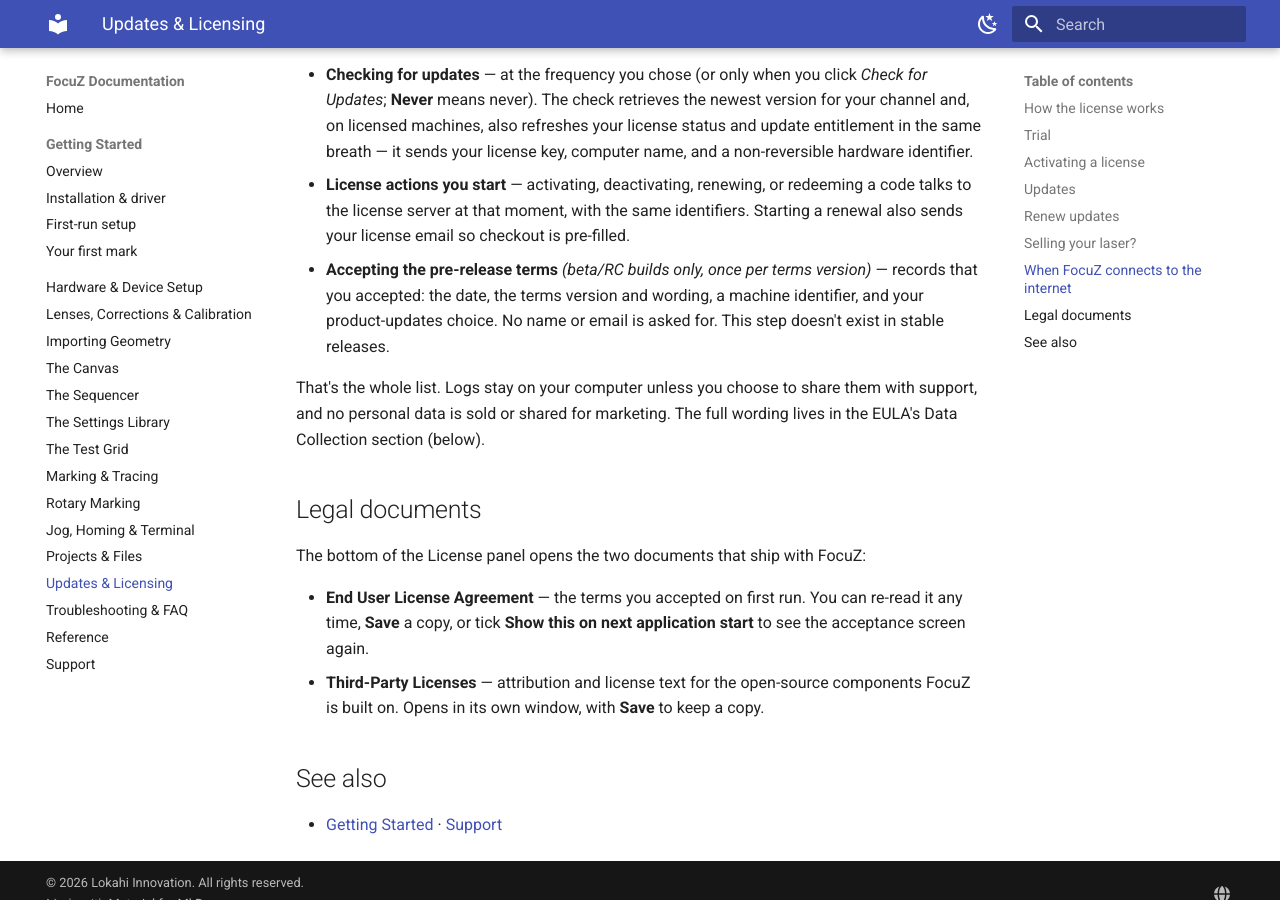
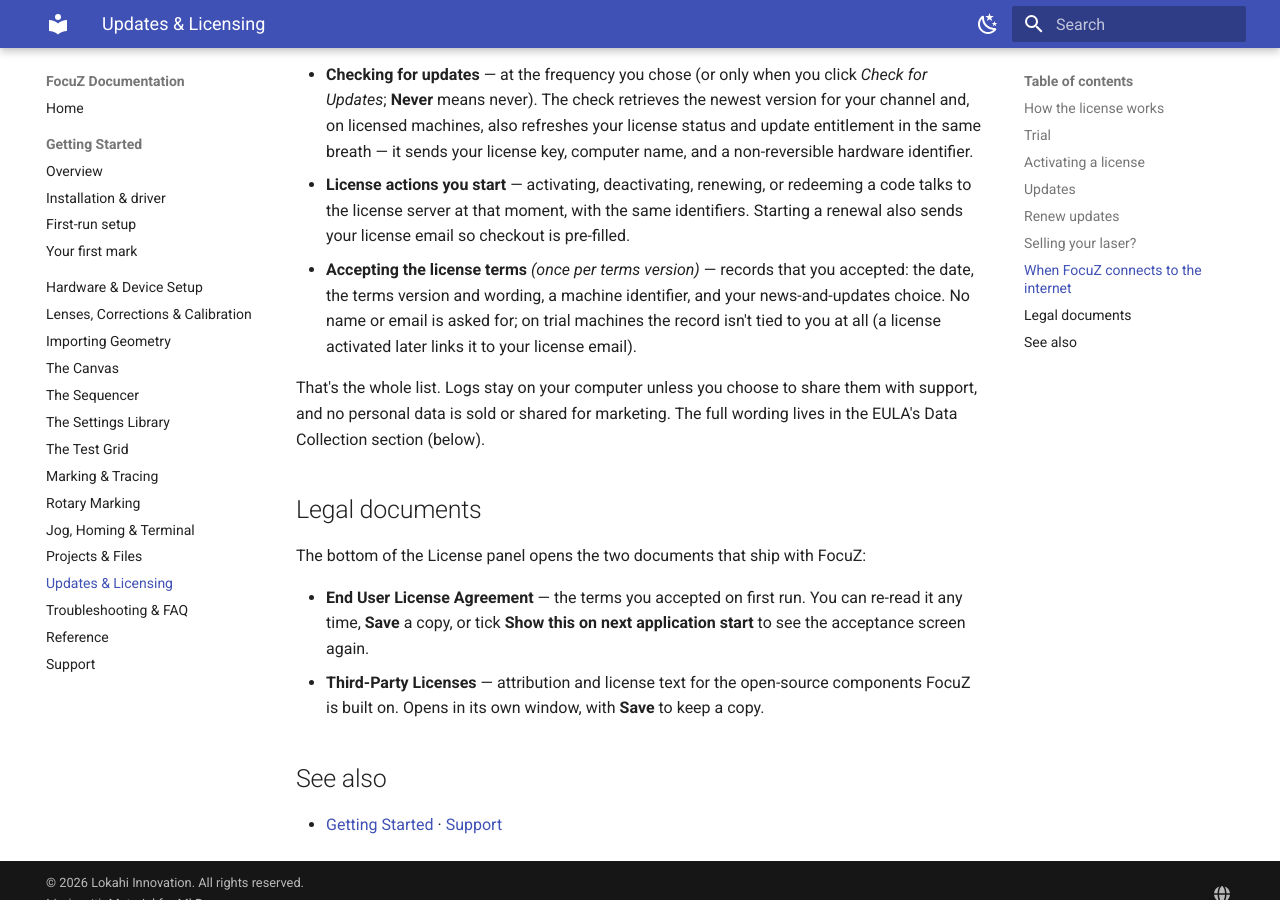
Before and after one commit to Lokahi-Shop/focuz-docs, an MkDocs documentation site: the page built from docs/updates-licensing.md, in a window 1280 px wide and 900 px high, scrolled down 2188 px. Built offline with MkDocs 1.6.1 and Material for MkDocs 9.7.7, drawn with Linux system fonts in a browser that asks for light colours.

Commit message:
docs: acceptance recording applies to all channels (owner decision)
Acceptance of the license terms is now recorded in stable builds too, not
just beta/RC — assent evidence matters most for stable users of a laser
product. Notes that trial-machine records carry no identity until a
license activates.

Co-Authored-By: Claude Fable 5 <noreply@anthropic.com>

```diff
--- a/docs/updates-licensing.md
+++ b/docs/updates-licensing.md
@@ -85,10 +85,10 @@ usage data or telemetry:
 - **License actions you start** — activating, deactivating, renewing, or redeeming a code talks
   to the license server at that moment, with the same identifiers. Starting a renewal also sends
   your license email so checkout is pre-filled.
-- **Accepting the pre-release terms** *(beta/RC builds only, once per terms version)* — records
-  that you accepted: the date, the terms version and wording, a machine identifier, and your
-  product-updates choice. No name or email is asked for. This step doesn't exist in stable
-  releases.
+- **Accepting the license terms** *(once per terms version)* — records that you accepted: the
+  date, the terms version and wording, a machine identifier, and your news-and-updates choice.
+  No name or email is asked for; on trial machines the record isn't tied to you at all (a
+  license activated later links it to your license email).
 
 That's the whole list. Logs stay on your computer unless you choose to share them with support,
 and no personal data is sold or shared for marketing. The full wording lives in the EULA's Data
```
